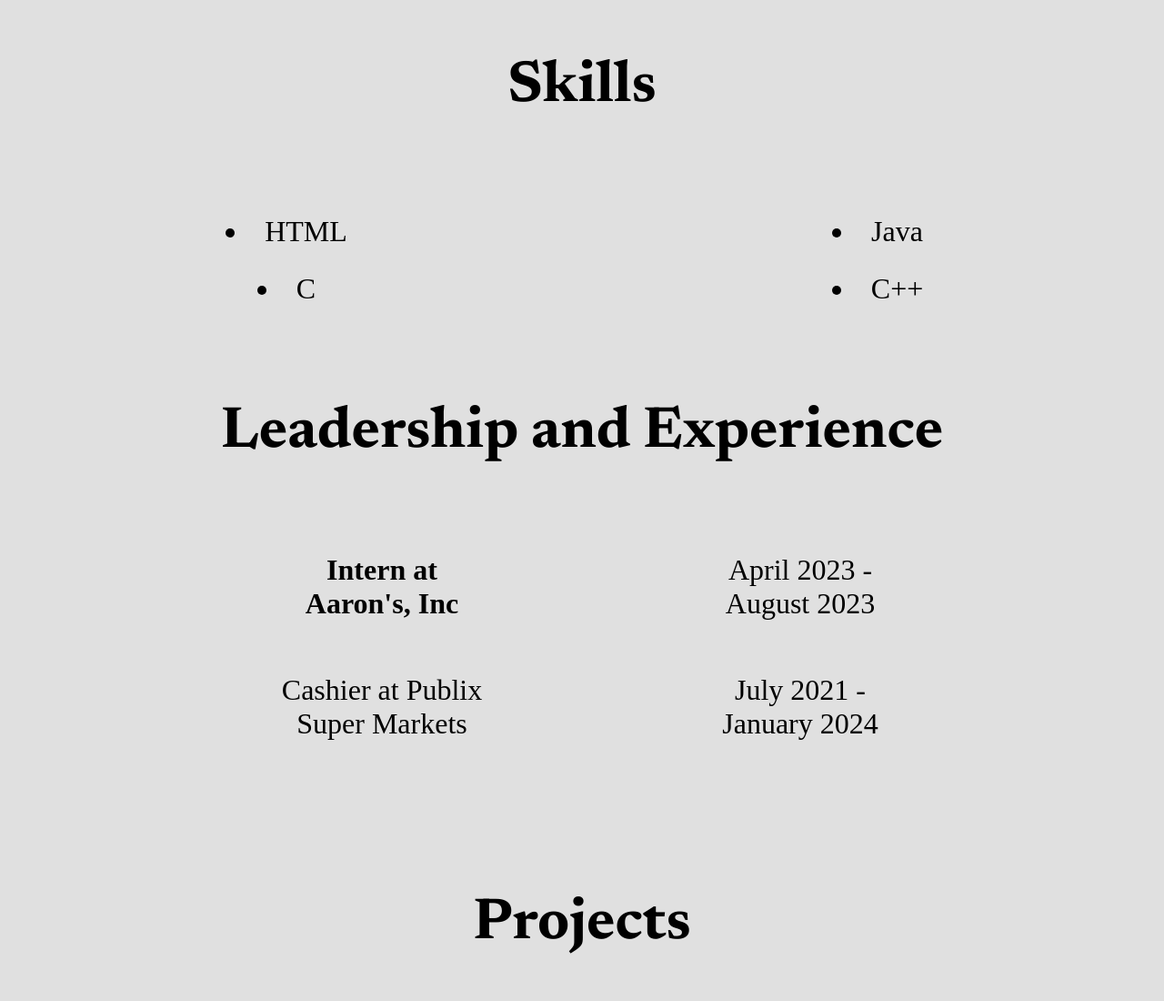
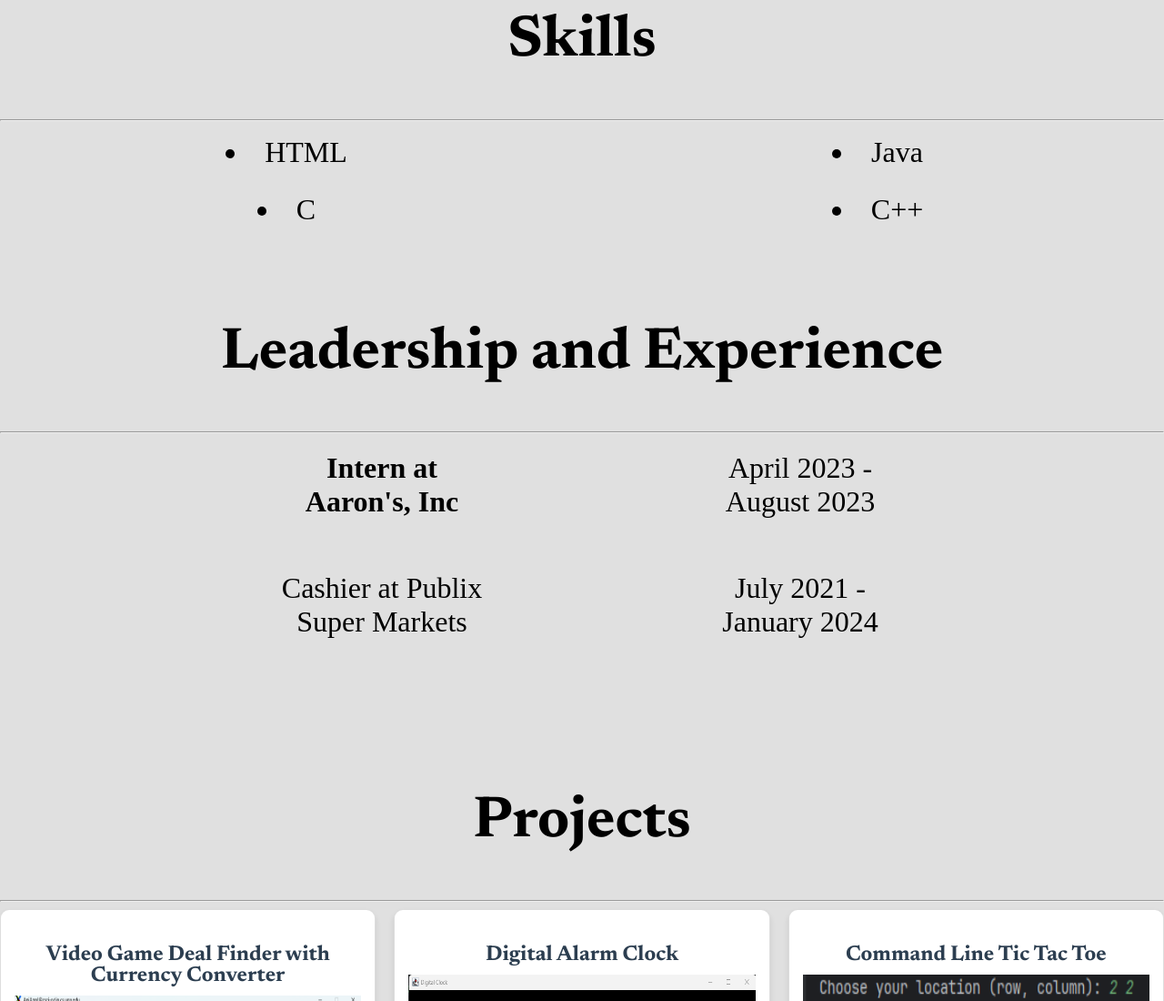
Before and after one commit to SpencerFreese/SpencerFreese.github.io, a website: page index.html in a window 1280 px wide. Shown: the part 1700-2800 px from the top of the page at 91% size. Drawn offline with Linux system fonts and the light colour scheme.

Commit message:
Add files via upload

```diff
--- a/index.html
+++ b/index.html
@@ -53,6 +53,7 @@
   <!-- Education -->
   <section>
     <h2>Education</h2>
+    <hr>
     <dl>
       <dt>University of Georgia</dt>
       <dd>GPA: 3.9</dd>
@@ -64,6 +65,7 @@
   <!-- Honors and Awards -->
   <section>
     <h2>Honors and Awards</h2>
+    <hr>
     <dl>
       <dt>Zell Miller Scholarship Recipient</dt>
       <dd>2022-2026</dd>
@@ -75,6 +77,7 @@
   <!-- Skills -->
   <section>
     <h2>Skills</h2>
+    <hr>
     <ul>
       <li>HTML</li>
       <li>Java</li>
@@ -86,6 +89,7 @@
   <!-- Leadership and Experience -->
   <section>
     <h2>Leadership and Experience</h2>
+    <hr>
     <dl>
       <dt><a href="https://www.aarons.com/" target="_blank">Intern at Aaron's, Inc</a></dt>
       <dd>April 2023 - August 2023</dd>
@@ -97,6 +101,7 @@
   <!-- Projects -->
   <section>
     <h2>Projects</h2>
+    <hr>
 
     <div class="three-col">
       <div class="card">
--- a/style.css
+++ b/style.css
@@ -102,7 +102,7 @@ h2 {
     font-size: 4rem;
     color: #000000;
     margin-top: 100px;
-    margin-bottom: 100px;
+
 
 }
 
@@ -178,7 +178,7 @@ a:hover {
 /* Heading text on the cards */
 h3 {
     font-family: 'Newsreader', serif;
-    font-size: 1.7rem;
+    font-size: 1.45rem;
     color: #2c3e50;
     margin-bottom: 10px;
 
```
